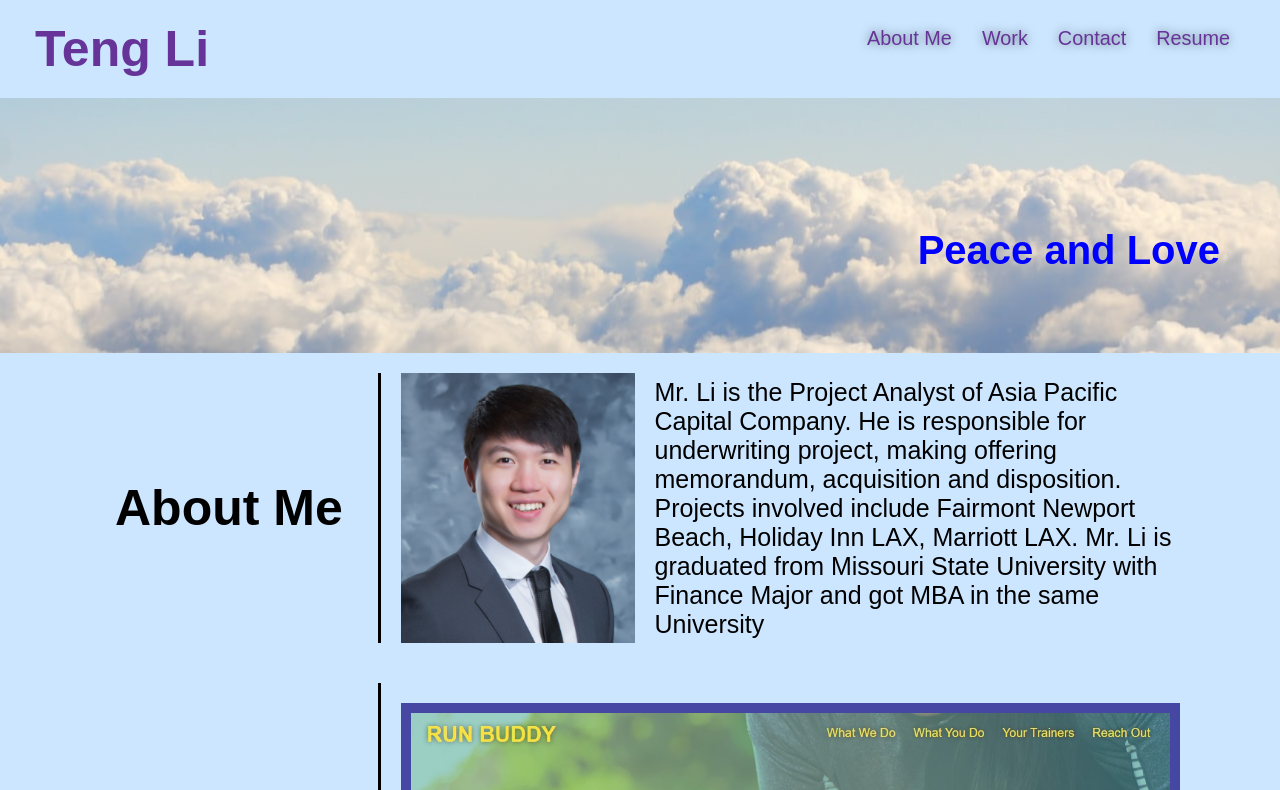
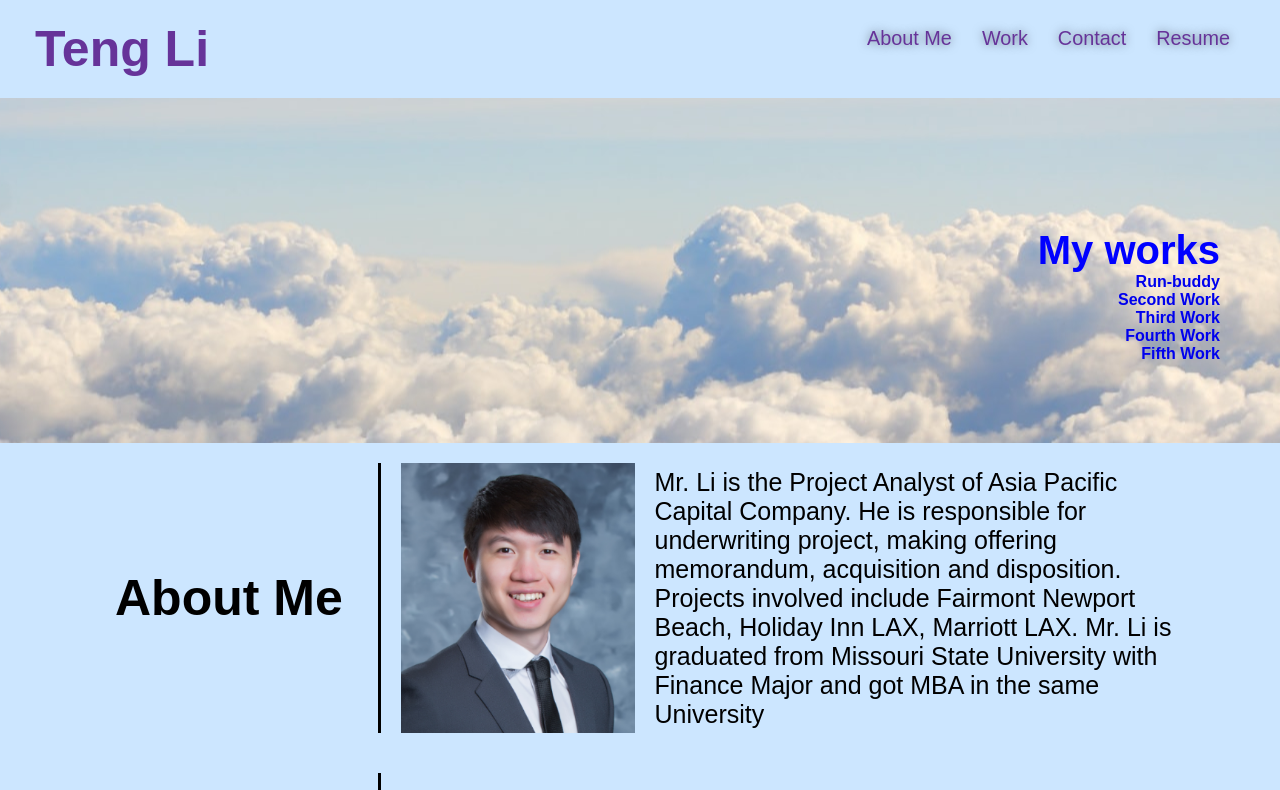
Before and after one commit to RogerLi818/TengLi-Projects-Web, a plain HTML site: page index.html in a window 1280 px wide. Shown: the top 790 px of the page. Drawn offline with Linux system fonts and the light colour scheme.

Commit message:
90% finished. it's done

```diff
--- a/assets/css/style.css
+++ b/assets/css/style.css
@@ -8,12 +8,12 @@
     box-sizing: border-box;
     margin:0;
     padding:0;
+    text-decoration: none;
 }
 /* universal ends */
 
 body{
     font-family: Arial, Helvetica, sans-serif;
-
 }
 
 
@@ -35,8 +35,6 @@ header h1{
     font-weight:bold;
     margin: 0;
     font-size: 50px;
-
-
 }
 
 header a{
@@ -65,7 +63,6 @@ header nav ul li a {
   }
 
 header nav ul li a:hover {
-
     color: purple;
     border-radius: 15px;
     text-shadow: none;
@@ -121,6 +118,12 @@ footer a {
     margin-top:50px;
     font-size: 40px;
 }
+
+.subtitle nav ul{
+    list-style: none;
+    text-align: right;
+
+}
 /* subtitle ends */
 
 /* About Me starts */
@@ -132,6 +135,7 @@ footer a {
     align-items: center;
     padding:20px 80px;
 }
+
 .rogerli{
     flex:1 60%;
     margin-right:20px;
@@ -165,9 +169,7 @@ footer a {
     padding:20px 80px;
     align-items:center;
     background-color: var(--background-color);
-
 }
-
 
 .works-list{
     display:flex;
--- a/index.html
+++ b/index.html
@@ -33,7 +33,27 @@
 
       <!-- subtitle start-->
       <section class="subtitle">
-          <h2>Peace and Love</h2>
+          <h2>My works</h2>
+          <nav>
+              <ul>
+                  <li>
+                      <a href="#run-buddy"><strong>Run-buddy</strong></a>
+                  </li>
+                  <li>
+                      <a href="#work2"><strong>Second Work</strong></a>
+                  </li>
+                  <li>
+                      <a href="#work3"><strong>Third Work</strong></a>
+                  </li>
+                  <li>
+                      <a href="#work4"><strong>Fourth Work</strong></a>
+                  </li>
+                  <li>
+                      <a href="#work5"><strong>Fifth Work</strong></a>
+                  </li>
+
+              </ul>
+          </nav>
       </section>
       <!-- end of subtitle -->
 
```
